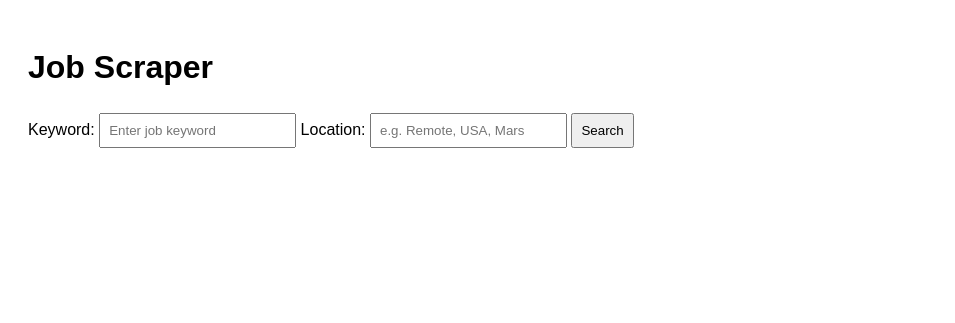
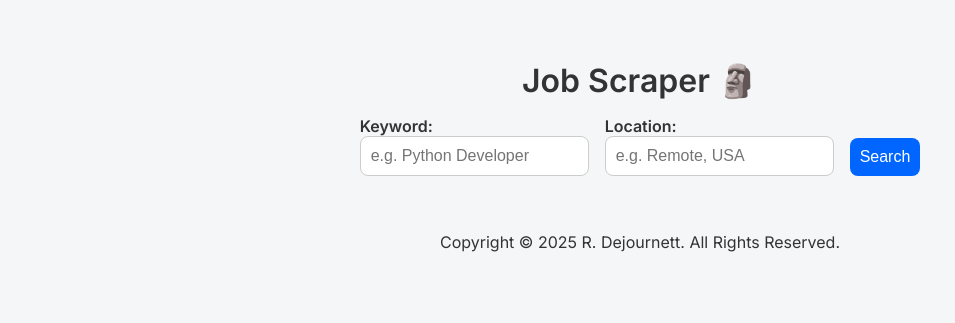
Before and after one commit to rldejournett01/job-scraper, a Flask app: page / in a window 1280 px wide. Shown: the top 323 px of the page, without its empty margins (0-955 px from the left). Run offline with Flask 3, Linux system fonts and the light colour scheme.

Commit message:
feat: styles + copy right footer

```diff
--- a/templates/index.html
+++ b/templates/index.html
@@ -1,53 +1,211 @@
 <!DOCTYPE html>
 <html lang="en">
   <head>
-    <meta charset="UTF-8">
-    <title>Job Scraper</title>
-    <link href="https://fonts.googleapis.com/css2?family=Inter:wght@400;600&display=swap" rel="stylesheet">
+    <meta charset="UTF-8" />
+    <title>Job Scraper 💼</title>
+    <meta name="viewport" content="width=device-width, initial-scale=1" />
+    <link
+      href="https://fonts.googleapis.com/css2?family=Inter:wght@400;600&display=swap"
+      rel="stylesheet"
+    />
     <style>
       body {
-            font-family: Arial;
-            padding: 20px;
+        font-family: "Inter", sans-serif;
+        background: #f4f6f8;
+        padding: 2rem;
+        color: #333;
       }
 
-        input, button {
-            padding: 8px;
-            margin: 5px 0;
+      h1 {
+        font-size: 2rem;
+        text-align: center;
+        margin-bottom: 1rem;
+      }
+
+      form {
+        display: flex;
+        flex-wrap: wrap;
+        gap: 1rem;
+        justify-content: center;
+        margin-bottom: 2rem;
+      }
+
+      label {
+        font-weight: 600;
+      }
+
+      input,
+      button {
+        padding: 10px;
+        font-size: 1rem;
+        border-radius: 8px;
+        border: 1px solid #ccc;
+      }
+
+      button {
+        background-color: #0066ff;
+        color: white;
+        border: none;
+        cursor: pointer;
+      }
+
+      button:hover {
+        background-color: #004cc9;
+      }
+
+      #loadingMessage {
+        display: none;
+        text-align: center;
+        margin-bottom: 1rem;
+      }
+
+      .spinner {
+        margin: 0 auto 1rem;
+        width: 40px;
+        height: 40px;
+        border: 5px solid #ddd;
+        border-top: 5px solid #0066ff;
+        border-radius: 50%;
+        animation: spin 1s linear infinite;
+      }
+
+      @keyframes spin {
+        to {
+          transform: rotate(360deg);
+        }
       }
 
       table {
         width: 100%;
         border-collapse: collapse;
-            margin-top: 20px;
+        background: white;
+        border-radius: 10px;
+        overflow: hidden;
+        box-shadow: 0 4px 12px rgba(0, 0, 0, 0.06);
       }
 
-        th, td {
-            border: 1px solid #ccc;
-            padding: 8px;
+      th,
+      td {
+        padding: 12px 16px;
+        border-bottom: 1px solid #eee;
+        text-align: left;
+        font-size: 0.95rem;
+      }
+
+      th {
+        background-color: #f0f2f5;
+        font-weight: 600;
+      }
+
+      tr:hover {
+        background-color: #f9fbfd;
+      }
+
+      a {
+        color: #0066ff;
+        text-decoration: none;
+      }
+
+      a:hover {
+        text-decoration: underline;
+      }
+
+      .top-bar {
+        display: flex;
+        justify-content: space-between;
+        align-items: center;
+        margin-bottom: 1rem;
+        flex-wrap: wrap;
+      }
+
+      .note {
+        font-size: 0.9rem;
+        color: #888;
+      }
+
+      /* Footer Section */
+      footer {
+        height: auto;
+        margin: 1rem;
+        padding: 1rem 0;
+      }
+
+      footer p {
+        text-align: center;
+        margin: 0.5rem 0;
+      }
+
+      @media (max-width: 768px) {
+        form {
+          flex-direction: column;
+          align-items: stretch;
+        }
+
+        table,
+        thead,
+        tbody,
+        th,
+        td,
+        tr {
+          font-size: 0.9rem;
+        }
       }
     </style>
   </head>
   <body>
-    {% if loading %}
-    <p style="color: blue; font-weight: bold;">🔍 Searching... Please wait.</p>
-    {% endif %}
+    <h1>Job Scraper &#128511;</h1>
 
-    <h1>Job Scraper</h1>
+    <!-- Loading Spinner -->
+    <div id="loadingMessage">
+      <div class="spinner"></div>
+      <p>🔍 Searching jobs... Please wait.</p>
+    </div>
+
+    <!-- Form -->
     <form method="POST">
-        <label>Keyword:</label>
-        <input type="text" name="keyword" placeholder="Enter job keyword" required value="{{ keyword }}">
-        <label>Location:</label>
-        <input type="text" name="location" value="{{ location }}" placeholder="e.g. Remote, USA, Mars">
+      <div>
+        <label>Keyword:</label><br />
+        <input
+          type="text"
+          name="keyword"
+          placeholder="e.g. Python Developer"
+          required
+          value="{{ keyword }}"
+        />
+      </div>
+      <div>
+        <label>Location:</label><br />
+        <input
+          type="text"
+          name="location"
+          placeholder="e.g. Remote, USA"
+          value="{{ location }}"
+        />
+      </div>
+      <div style="align-self: flex-end">
         <button type="submit">Search</button>
+      </div>
     </form>
 
+    {% if jobs %}
+    <div class="top-bar">
+      <h2>Results for “{{ keyword }}”</h2>
+      <a href="/download">⬇ Download CSV</a>
+    </div>
+    <p class="note">* RemoteOK does not support location filtering yet.</p>
 
-    {% if jobs %}
-    <h2>Results for "{{ keyword }}"</h2>
-    <p>**Note RemoteOK doesn't support location query yet'</p>
-    <a href="/download"> Download CSV</a>
     <table>
-        <tr><th>Source</th><th>Title</th><th>Company</th><th>Link</th><th>$$$</th><th>📍</th></tr>
+      <thead>
+        <tr>
+          <th>📲Source</th>
+          <th>Title💻</th>
+          <th>Company🏢</th>
+          <th>Link</th>
+          <th>💲 Salary</th>
+          <th>📍 Location</th>
+        </tr>
+      </thead>
+      <tbody>
         {% for job in jobs %}
         <tr>
           <td>{{ job.source }}</td>
@@ -58,9 +216,24 @@
           <td>{{ job.location }}</td>
         </tr>
         {% endfor %}
+      </tbody>
     </table>
+
     {% elif keyword %}
     <p>No jobs found for "{{ keyword }}".</p>
     {% endif %}
+    <footer>
+      <p>Copyright &#169; 2025 R. Dejournett. All Rights Reserved.</p>
+    </footer>
+    <script>
+      document.addEventListener("DOMContentLoaded", function () {
+        const form = document.querySelector("form");
+        const loadingMessage = document.getElementById("loadingMessage");
+
+        form.addEventListener("submit", function () {
+          loadingMessage.style.display = "block";
+        });
+      });
+    </script>
   </body>
 </html>
--- a/test_import.py
+++ /dev/null
@@ -1,4 +0,0 @@
-# test_import.py
-from serpapi import GoogleSearch
-
-print("Import worked!")
```
Also changed, not shown: jobs.csv (+11 -10 lines), test_serpiapi.py (deleted, +0 -13 lines). Lines whose indentation alone changed are shown as unchanged.
